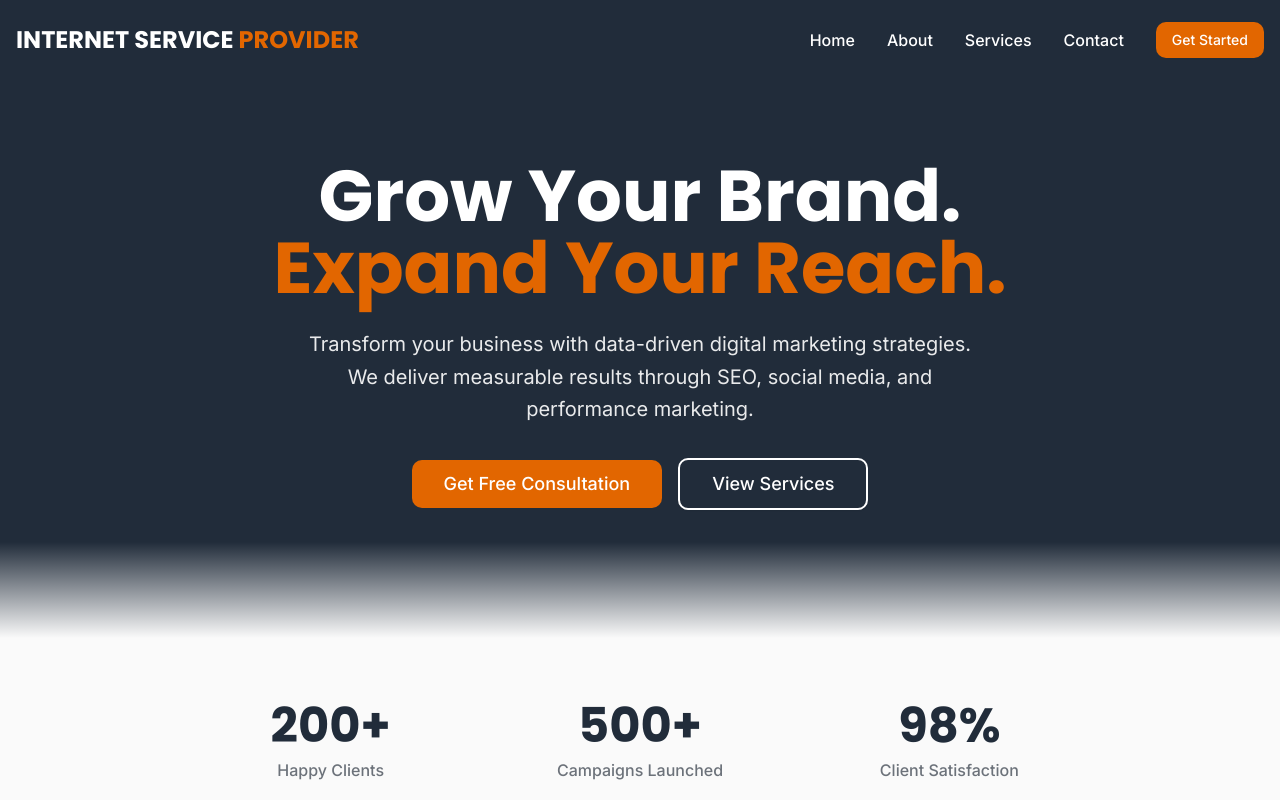
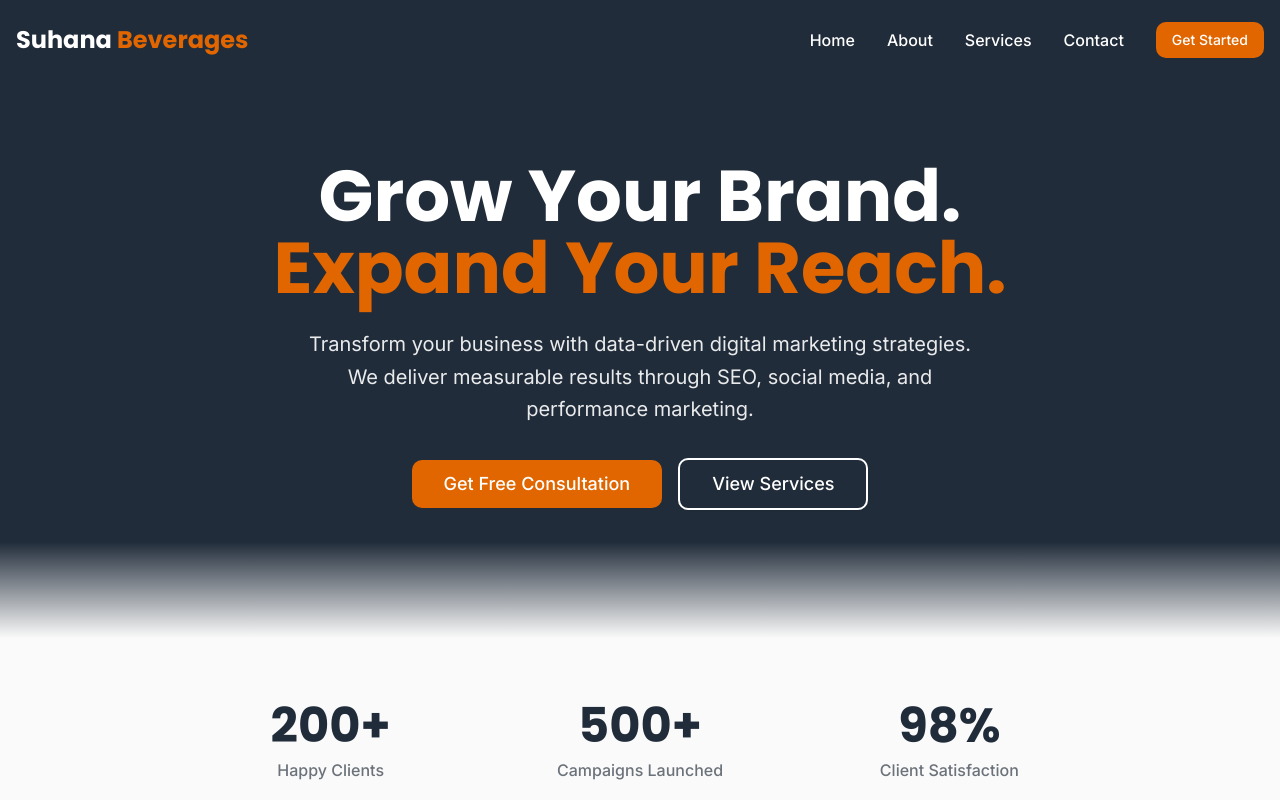
Before and after one commit to shivshivam1802/GAUR-MARKETING, a Next.js app: page / in a window 1280 px wide. Shown: the top 800 px of the page. Built offline with nearby package versions, Linux system fonts and the light colour scheme.

Commit message:
Update navbar title from 'INTERNET SERVICE PROVIDER' to 'Suhana Beverages'

```diff
--- a/components/navbar.tsx
+++ b/components/navbar.tsx
@@ -27,7 +27,7 @@ export function Navbar() {
         <div className="flex items-center justify-between h-20">
           <Link href="/" className="flex items-center space-x-2">
             <div className="text-2xl font-bold font-[family-name:var(--font-poppins)] text-white">
-              INTERNET SERVICE  <span className="text-accent">PROVIDER </span>
+              Suhana <span className="text-accent">Beverages </span>
             </div>
           </Link>
 
```
